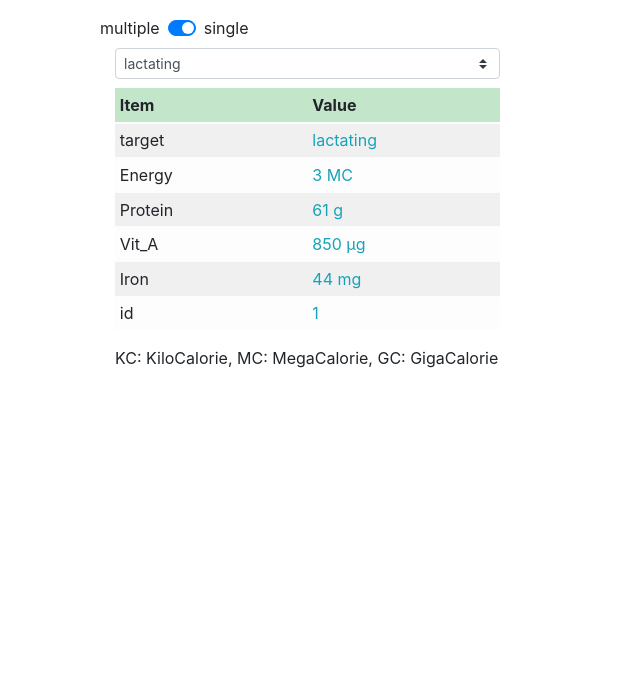
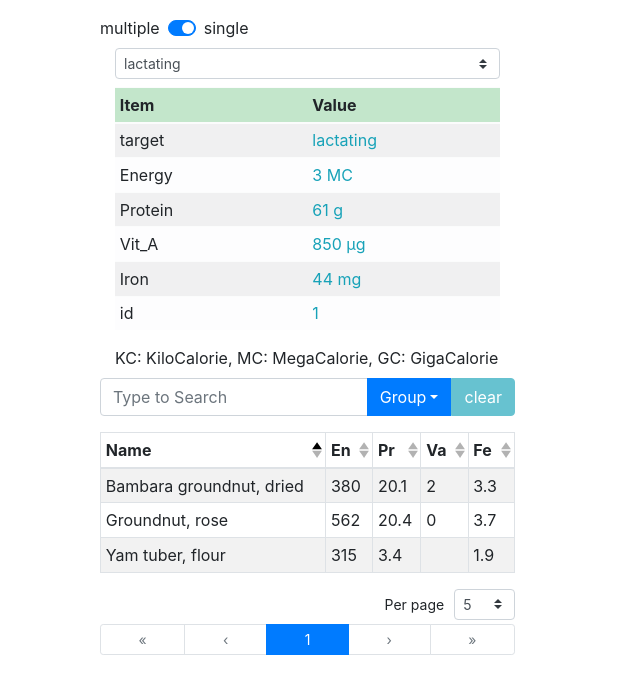
Before and after one commit to snakada1615/recepicalk_03, a Nuxt app: page / in a window 1280 px wide. Shown: the top 694 px of the page, without its empty margins (0-640 px from the left). Built offline with nearby package versions, Linux system fonts and the light colour scheme.

Commit message:
FctTable.vue完了

```diff
--- a/pages/index.vue
+++ b/pages/index.vue
@@ -11,6 +11,9 @@
           @changeNutritionValue="nutrition = $event"
           style="max-width: 540px"
         ></dri-select-all>
+        <fct-table
+          :items="myItems"
+        ></fct-table>
       </b-col>
     </b-row>
   </b-container>
@@ -18,10 +21,12 @@
 
 <script>
 import driSelectAll from "@/components/organisms/driSelectAll"
+import FctTable from "@/components/organisms/FctTable"
 
 export default {
   components: {
-    driSelectAll
+    driSelectAll,
+    FctTable
   },
   data() {
     return {
@@ -62,6 +67,47 @@ export default {
           id: 2
         }
       ],
+      myItems:[
+        {
+          Carbohydrate: "67.9",
+          En: "315",
+          Fe: "1.9",
+          Fat: "0.4",
+          Food_grp: "Starchy roots, tubers and their products",
+          Name: "Yam tuber, flour",
+          Pr: "3.4",
+          Va: "",
+          Group: "Grains, roots and tubers",
+          food_grp_id: "2",
+          id: "110",
+        },
+        {
+          Carbohydrate: "58.9",
+          En: "380",
+          Fe: "3.3",
+          Fat: "5.9",
+          Food_grp: "Legumes and their products",
+          Name: "Bambara groundnut, dried ",
+          Pr: "20.1",
+          Va: "2",
+          Group: "Legumes and nuts ",
+          food_grp_id: "3",
+          id: "111",
+        },
+        {
+          Carbohydrate: "20.3",
+          En: "562",
+          Fe: "3.7",
+          Fat: "43.2",
+          Food_grp: "Nuts, seeds and their products",
+          Name: "Groundnut, rose",
+          Pr: "20.4",
+          Va: "0",
+          Group: "Legumes and nuts ",
+          food_grp_id: "6",
+          id: "273",
+        }
+      ]
     }
   },
   methods: {}
```
Also changed, not shown: 1 other file (tests, documents, lock files or other folders).
